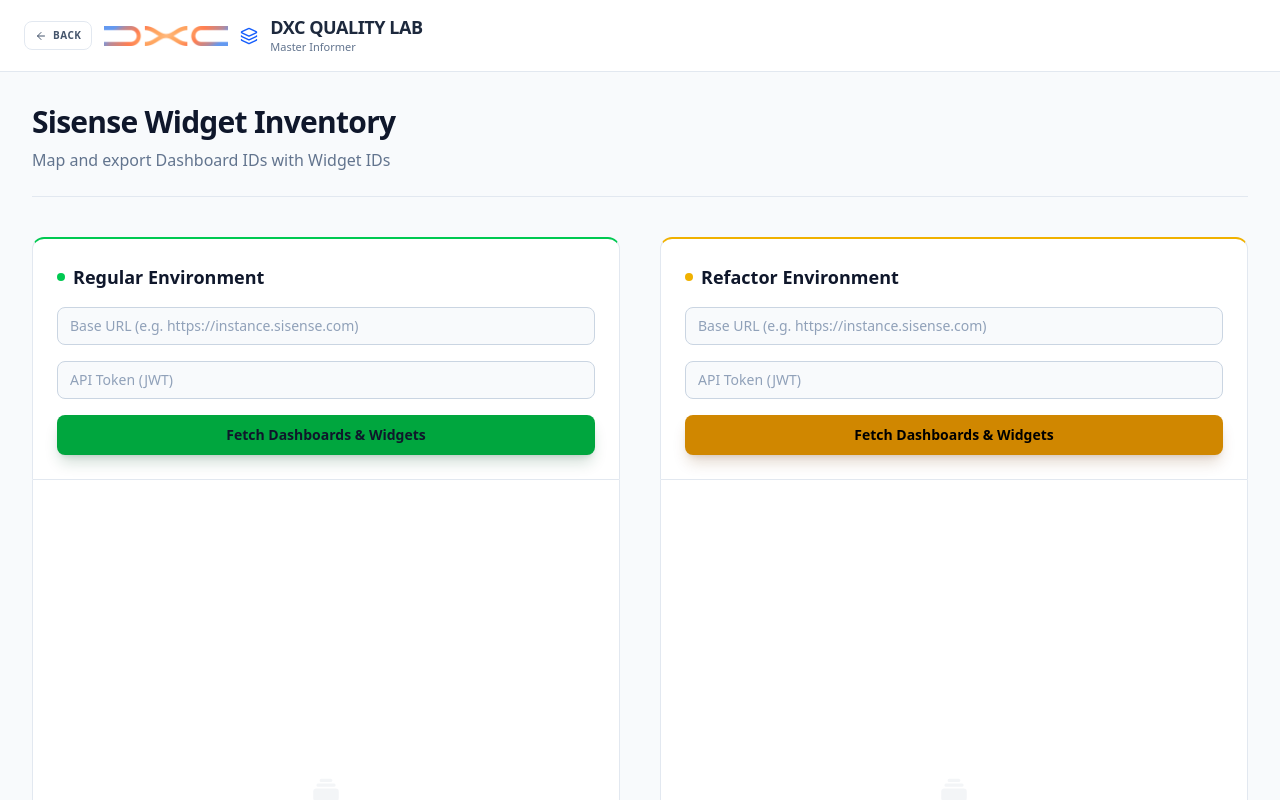
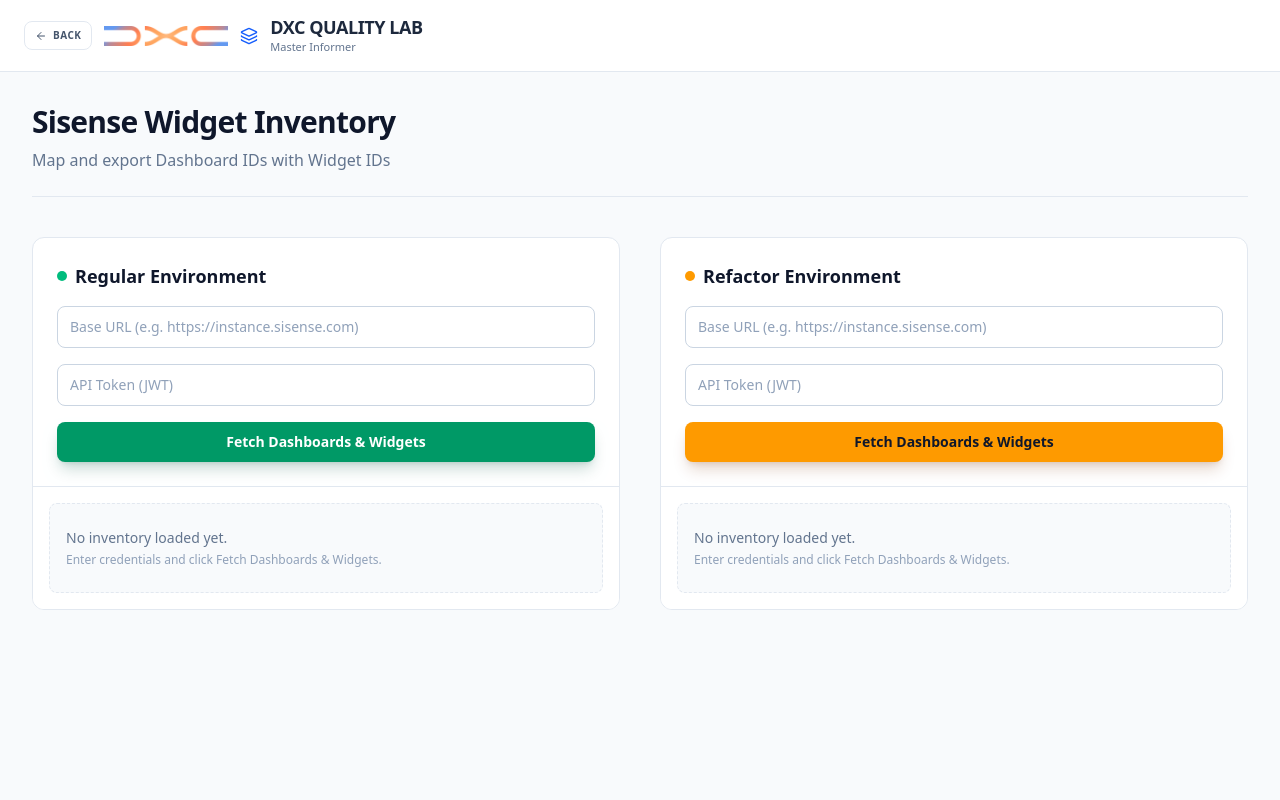
Before and after one commit to buddha2042/qa_automation, a Next.js app: page /dashfile in a window 1280 px wide. Shown: the top 800 px of the page. Built offline with nearby package versions, Linux system fonts and the light colour scheme.

Commit message:
house keeping

```diff
--- a/src/app/dashfile/page.tsx
+++ b/src/app/dashfile/page.tsx
@@ -154,7 +154,7 @@
             {(results.regular.length > 0 || results.refactor.length > 0) && (
               <button
                 onClick={downloadAsCsv}
-                className="bg-emerald-600 hover:bg-emerald-500 text-white px-4 py-2 rounded-lg text-sm font-bold flex items-center gap-2 transition-all shadow-lg shadow-emerald-900/20"
+                className="bg-emerald-600 hover:bg-emerald-500 text-white px-4 py-2 rounded-xl text-sm font-bold flex items-center gap-2 transition-all shadow-lg shadow-emerald-900/20"
               >
                 <svg className="w-4 h-4" fill="currentColor" viewBox="0 0 20 20"><path fillRule="evenodd" d="M6 2a2 2 0 00-2 2v12a2 2 0 002 2h8a2 2 0 002-2V7.414A2 2 0 0015.414 6L12 2.586A2 2 0 0010.586 2H6zm5 6a1 1 0 10-2 0v3.586l-1.293-1.293a1 1 0 10-1.414 1.414l3 3a1 1 0 001.414 0l3-3a1 1 0 00-1.414-1.414L11 11.586V8z" clipRule="evenodd" /></svg>
                 Export CSV
@@ -171,10 +171,10 @@
 
         <div className="grid grid-cols-1 lg:grid-cols-2 gap-10">
           {(['regular', 'refactor'] as Environment[]).map((env) => (
-            <div key={env} className="flex flex-col">
-              <div className={`p-6 rounded-t-xl border-t-2 border-x border-slate-200 bg-white ${env === 'regular' ? 'border-t-green-500' : 'border-t-yellow-500'}`}>
-                <h2 className="text-lg font-bold capitalize mb-4 flex items-center gap-2">
-                  <span className={`w-2 h-2 rounded-full ${env === 'regular' ? 'bg-green-500' : 'bg-yellow-500'}`}></span>
+            <div key={env} className="flex flex-col rounded-xl border border-slate-200 bg-white overflow-hidden">
+              <div className="p-6 border-b border-slate-200">
+                <h2 className="text-lg font-black capitalize mb-4 flex items-center gap-2">
+                  <span className={`w-2.5 h-2.5 rounded-full ${env === 'regular' ? 'bg-emerald-500' : 'bg-amber-500'}`}></span>
                   {env} Environment
                 </h2>
 
@@ -183,35 +183,35 @@
                     placeholder="Base URL (e.g. https://instance.sisense.com)"
                     value={config[env].url}
                     onChange={(e) => setConfig({ ...config, [env]: { ...config[env], url: e.target.value } })}
-                    className="w-full bg-slate-50 border border-slate-300 rounded-lg px-3 py-2 text-sm focus:border-blue-500 outline-none transition-all placeholder:text-slate-400"
+                    className="w-full bg-white border border-slate-300 rounded-lg px-3 py-2.5 text-sm focus:border-blue-500 focus:ring-2 focus:ring-blue-100 outline-none transition-all placeholder:text-slate-400"
                   />
                   <input
                     type="password"
                     placeholder="API Token (JWT)"
                     value={config[env].token}
                     onChange={(e) => setConfig({ ...config, [env]: { ...config[env], token: e.target.value } })}
-                    className="w-full bg-slate-50 border border-slate-300 rounded-lg px-3 py-2 text-sm focus:border-blue-500 outline-none transition-all placeholder:text-slate-400"
+                    className="w-full bg-white border border-slate-300 rounded-lg px-3 py-2.5 text-sm focus:border-blue-500 focus:ring-2 focus:ring-blue-100 outline-none transition-all placeholder:text-slate-400"
                   />
                   <button
                     onClick={() => fetchInventory(env)}
                     disabled={loading[env]}
-                    className={`w-full py-2.5 rounded-lg font-bold text-sm transition-all ${env === 'regular' ? 'bg-green-600 hover:bg-green-500 shadow-green-900/20' : 'bg-yellow-600 hover:bg-yellow-500 text-black shadow-yellow-900/20'} disabled:opacity-50 shadow-lg`}
+                    className={`w-full py-2.5 rounded-lg font-bold text-sm transition-all ${env === 'regular' ? 'bg-emerald-600 hover:bg-emerald-500 shadow-emerald-900/20 text-white' : 'bg-amber-500 hover:bg-amber-400 text-slate-900 shadow-amber-900/20'} disabled:opacity-50 shadow-lg`}
                   >
                     {loading[env] ? 'Processing Sisense...' : 'Fetch Dashboards & Widgets'}
                   </button>
                 </div>
               </div>
 
-              <div className="bg-white border border-slate-200 rounded-b-xl p-4 h-[650px] overflow-auto custom-scrollbar">
+              <div className={`bg-white p-4 ${results[env].length > 0 ? 'h-[650px] overflow-auto custom-scrollbar' : ''}`}>
                 {results[env].length === 0 ? (
-                  <div className="h-full flex flex-col items-center justify-center text-slate-400 italic text-sm space-y-2">
-                    <svg className="w-8 h-8 opacity-10" fill="currentColor" viewBox="0 0 20 20"><path d="M7 3a1 1 0 000 2h6a1 1 0 100-2H7zM4 7a1 1 0 011-1h10a1 1 0 110 2H5a1 1 0 01-1-1zM2 11a2 2 0 012-2h12a2 2 0 012 2v4a2 2 0 01-2 2H4a2 2 0 01-2-2v-4z" /></svg>
-                    <p>No inventory loaded.</p>
+                  <div className="text-slate-400 text-sm rounded-lg border border-dashed border-slate-200 bg-slate-50 px-4 py-6">
+                    <p className="font-medium text-slate-500">No inventory loaded yet.</p>
+                    <p className="text-xs text-slate-400 mt-1">Enter credentials and click Fetch Dashboards & Widgets.</p>
                   </div>
                 ) : (
                   <div className="space-y-6">
                     {results[env].map((dash) => (
-                      <div key={`${dash.dashboardId}-${env}`} className="bg-slate-50 rounded-xl border border-slate-200 p-4 hover:border-slate-300 transition-colors shadow-sm">
+                      <div key={`${dash.dashboardId}-${env}`} className="bg-slate-50 rounded-lg border border-slate-200 p-4 hover:border-slate-300 transition-colors shadow-sm">
                         <div className="mb-4">
                           <h3 className="text-sm font-bold text-slate-900 mb-2 line-clamp-1" title={dash.title}>
                             {dash.title}
@@ -243,7 +243,7 @@
                             <span>Widgets ({dash.widgets.length})</span>
                           </div>
                           {dash.widgets.map((wId) => (
-                            <div key={wId} className="flex items-center justify-between text-[11px] bg-white hover:bg-slate-50 p-2 rounded-lg group transition-colors border border-slate-200">
+                            <div key={wId} className="flex items-center justify-between text-[11px] bg-white hover:bg-slate-50 p-2 rounded-md group transition-colors border border-slate-200">
                               <span className="text-slate-600 font-mono">{wId}</span>
                               <button
                                 onClick={() => navigator.clipboard.writeText(wId)}
```
